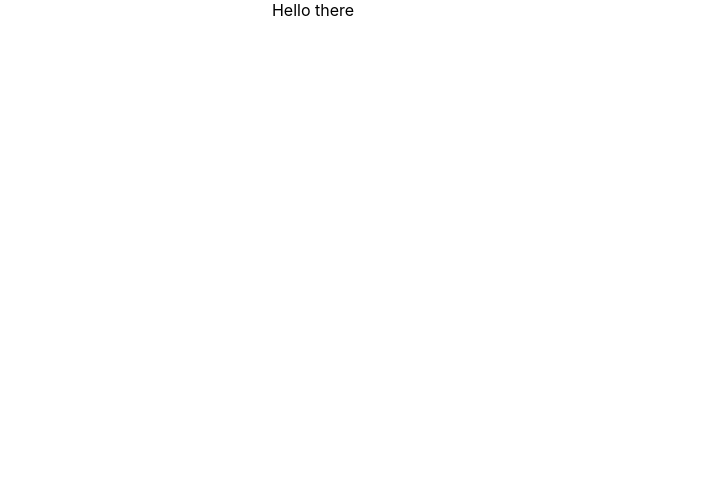
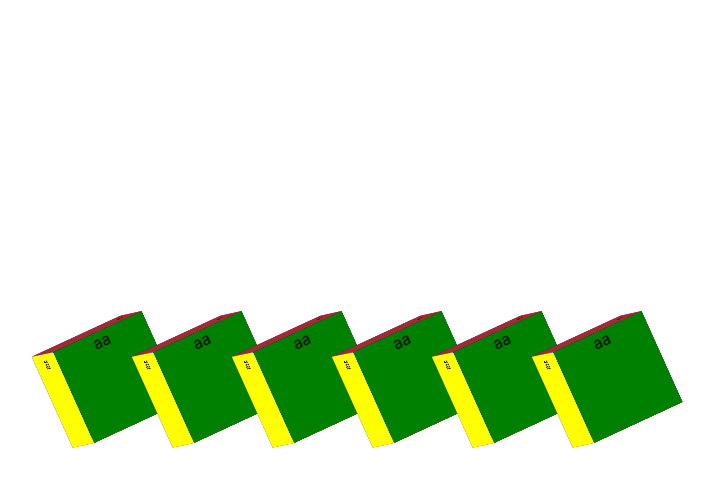
Before and after one commit to Callerstudios/3dss, a React (Create React App) app: page / in a window 1280 px wide. Shown: the top 486 px of the page, without its empty margins (327-1041 px from the left). Built offline with nearby package versions, Linux system fonts and the light colour scheme.

Commit message:
created cube component

```diff
--- a/src/App.css
+++ b/src/App.css
@@ -1,5 +1,9 @@
 .App {
   text-align: center;
+  display: flex;
+  justify-content: center;
+  align-items: center;
+  height: 100vh;
 }
 
 .App-logo {
--- a/src/App.js
+++ b/src/App.js
@@ -1,9 +1,15 @@
 import './App.css';
+import Box from './components/Box/Box';
 
 function App() {
   return (
     <div className="App">
-      Hello there
+      <Box/>
+      <Box/>
+      <Box/>
+      <Box/>
+      <Box/>
+      <Box/>
     </div>
   );
 }
--- /dev/null
+++ b/src/components/Box/Box.css
@@ -0,0 +1,47 @@
+.box{
+    /* perspective: 3000px; */
+    width: 100px;
+    height: 100px;
+    transform-style: preserve-3d;
+    transform: rotateY(30deg) rotateX(30deg);
+    animation: rotate 3s linear infinite forwards;
+    & .front-face, .right-face, .left-face, .top-face, .bottom-face, .back-face{
+        position: absolute;
+        inset: 0;
+        background-color: yellow;
+        /* transform: rotateY(45deg); */
+    }
+    & .right-face{
+        background-color: green;
+        transform: translateX(100px) rotateY(90deg);
+        transform-origin: 0 0;
+    }
+    & .left-face{
+        background-color: blue;
+        transform: rotateY(90deg);
+        transform-origin: 0 0;
+    }
+    & .top-face{
+        background-color: brown;
+        transform: rotateX(90deg) translateY(-100px);
+        transform-origin: 0 0;
+    }
+    & .back-face{
+        background-color: purple;
+        transform:  translateZ(-100px);
+        transform-origin: 0 0;
+    }
+    & .bottom-face{
+        background-color: red;
+        transform: rotateX(90deg) translateZ(-100px) translateY(-100px);
+        transform-origin: 0 0;
+    }
+}
+@keyframes rotate {
+    from{
+        transform: rotateX(0) rotateY(0) rotateZ(0);
+    }
+    to{
+        transform: rotateX(360deg) rotateY(360deg) rotateZ(360deg);
+    }
+}
--- /dev/null
+++ b/src/components/Box/Box.js
@@ -0,0 +1,17 @@
+import React from 'react'
+import "./Box.css"
+
+const Box = (props) => {
+  return (
+    <div className='box'>
+        <div className="front-face">aa</div>
+        <div className="left-face">aa</div>
+        <div className="right-face">aa</div>
+        <div className="top-face">aa</div>
+        <div className="bottom-face">aa</div>
+        <div className="back-face">aa</div>
+    </div>
+  )
+}
+
+export default Box
```
